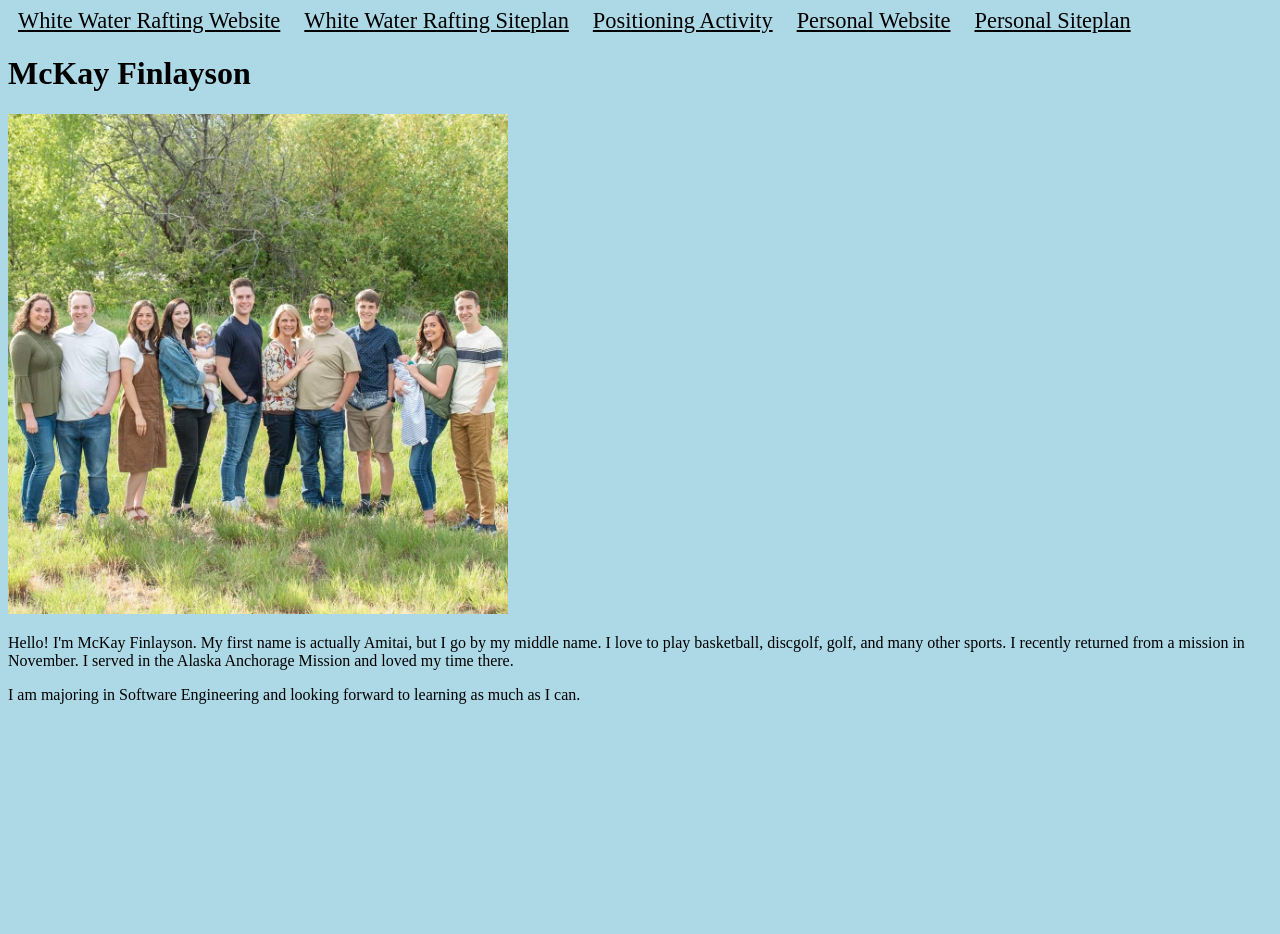
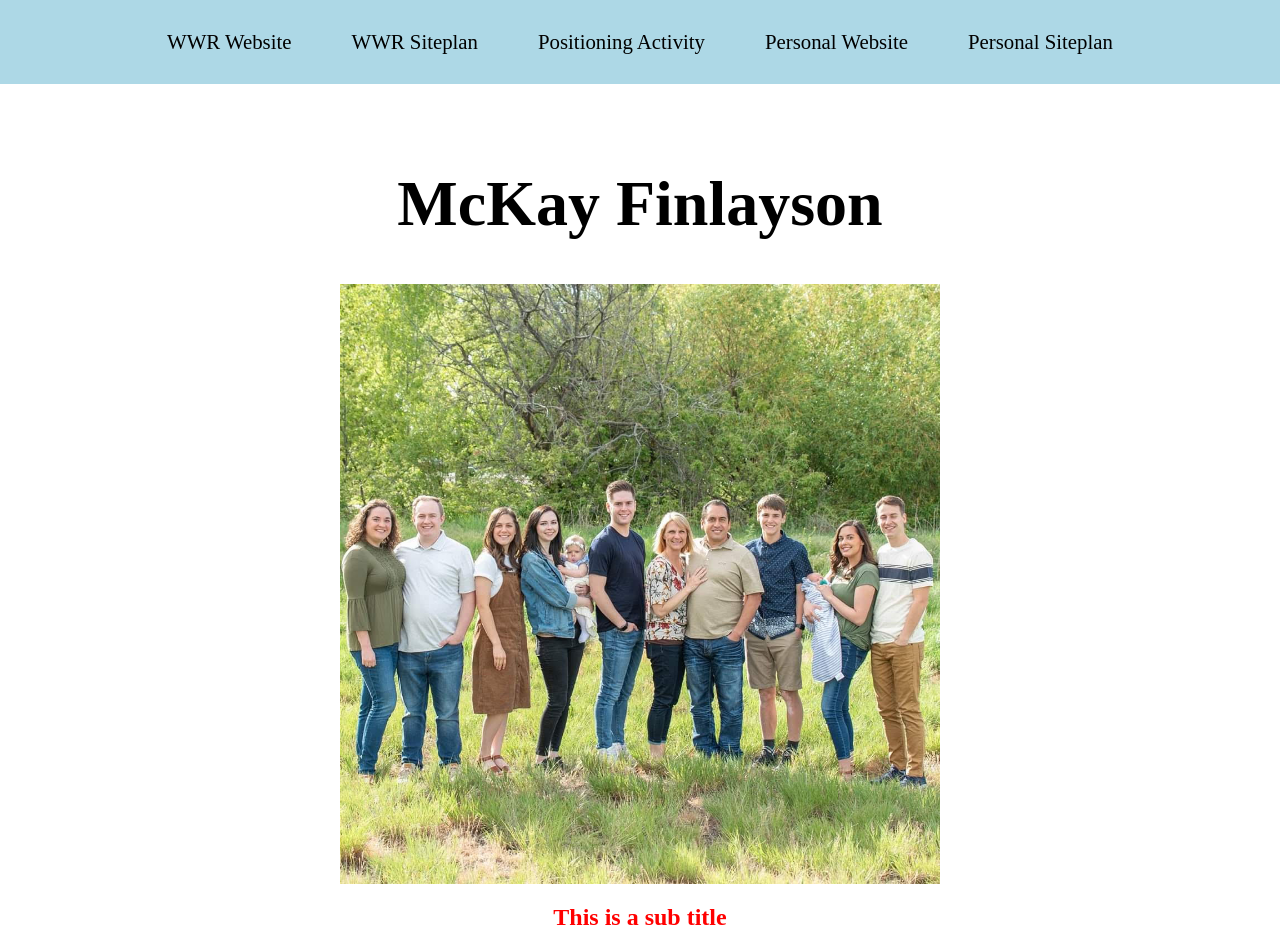
Before and after one commit to Mckayfinny/wdd130, a plain HTML site: page index.html in a window 1280 px wide. Shown: the top 934 px of the page. Before the commit the page ends 800 px from the top, so only its background shows below. Drawn offline with Linux system fonts and the light colour scheme; a web font is replaced by a local one.

Commit message:
Made home page for WWR website.

```diff
--- a/index.html
+++ b/index.html
@@ -7,18 +7,26 @@
         <link href="styles/styles.css" rel="stylesheet">
 </head>
 <body>
-    <nav>
-        <a href="wwr/index.html">White Water Rafting Website</a>
-        <a href="wwr/site-plan-rafting.html">White Water Rafting Siteplan</a>
-        <a href="positioning.html">Positioning Activity</a>
-        <a href="#">Personal Website</a>
-        <a href="#">Personal Siteplan</a>
-    </nav>
+    <div id="content">
+    <header>
+        <nav>
+            <a class="nav_link" href="wwr/index.html">WWR Website</a>
+            <a class="nav_link" href="wwr/site-plan-rafting.html">WWR Siteplan</a>
+            <a class="nav_link" href="positioning.html">Positioning Activity</a>
+            <a class="nav_link" href="#">Personal Website</a>
+            <a class="nav_link" href="#">Personal Siteplan</a>
+        </nav>
+    </header>
     <main>
-        <h1>McKay Finlayson</h1>
+        <h1 id="main_title">McKay Finlayson</h1>
         <img src="familypicture.jpg" alt="My Family and I years ago.">
+        <h2 id="sub_title">This is a sub title</h2>
         <p>Hello! I'm McKay Finlayson. My first name is actually Amitai, but I go by my middle name. I love to play basketball, discgolf, golf, and many other sports. I recently returned from a mission in November. I served in the Alaska Anchorage Mission and loved my time there.</p>
         <p>I am majoring in Software Engineering and looking forward to learning as much as I can.</p>
     </main>
-</body>
+    <footer>
+        <p>Copyright 2024 - McKay Finlayson - <a href = "https://www.churchofjesuschrist.org/" target = "_blank">Favorite site</a></p>
+    </footer>
+        </div>
+    </body>
 </html>
--- a/styles/styles.css
+++ b/styles/styles.css
@@ -1,11 +1,50 @@
+@import url('https://fonts.googleapis.com/css2?family=Sixtyfour&display=swap');
 body {
     background-color: lightblue;
+    margin: 0;
+    padding: 0;
+}
+nav {
+    display: flex;
+    justify-content: center;
+}
+.nav_link{
+    padding: 30px;
+    font-size: 1.3em;
+    color: black;
+    text-decoration: none;
+    text-align: center;
+}
+main {
+    background-color: white;
+    padding: 40px;
+}
+img {
+    width: 50%;
 }
 a{
-    padding: 10px;
-    font-size: 1.4em;
     color: black;
 }
-img {
-    width: 500px
+nav a:hover {
+    color: navy;
+    background-color: white;
 }
+#main_title{
+    font-size: 4em;
+    text-align: center;
+    font-family: Sixtyfour;
+}
+img{
+    display: block;
+    margin: 0 auto;
+}
+p, h3{
+    text-align: center;
+}
+#sub_title{
+    color: red;
+    text-align: center;
+}
+footer{
+    padding: 30px;
+}
```
Also changed, not shown: troubleshooting.html (added, +42 -0 lines), wwr/index.html (added, +66 -0 lines), wwr/images/camping.jpg (added), wwr/images/facebook.png (added), wwr/images/fire_icon.png (added), wwr/images/hero.png (added), wwr/images/instagram.png (added), wwr/images/logo.png (added), wwr/images/mountains.jpg (added), wwr/images/oars.png (added), wwr/images/rapids.jpg (added), wwr/images/river_icon.png (added), wwr/images/rivers.jpg (added), wwr/images/twitter.png (added).
